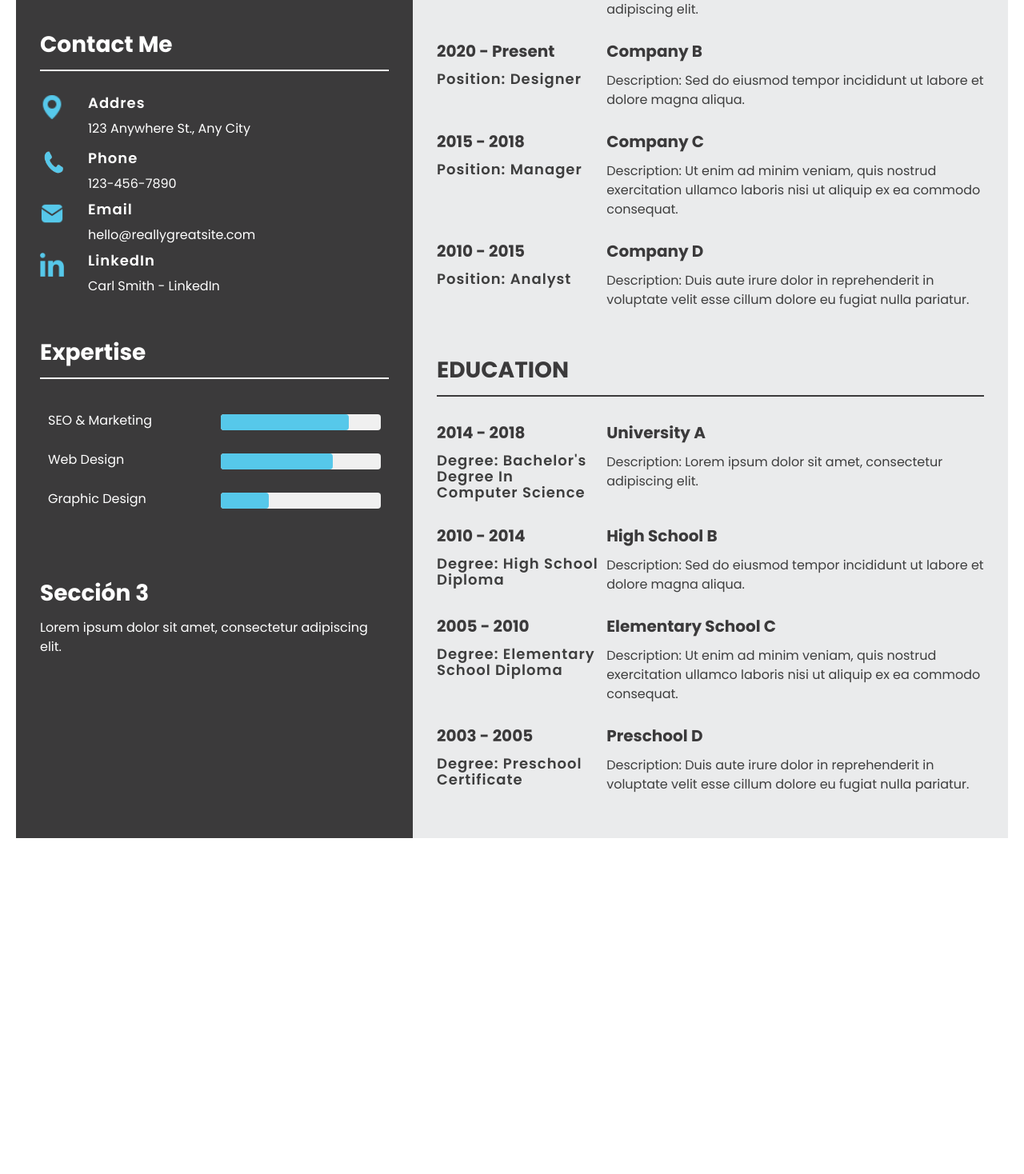
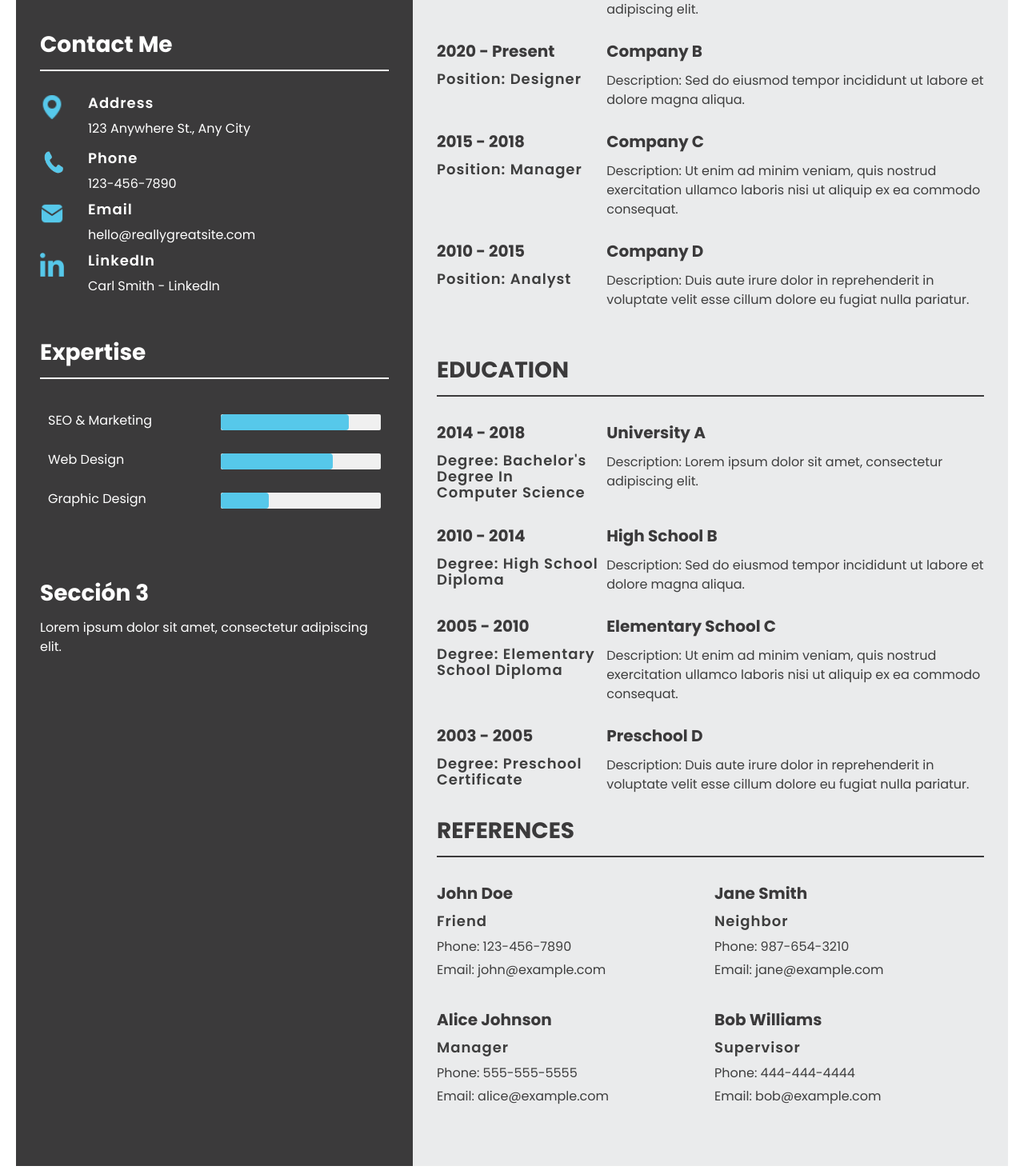
Before and after one commit to danox46/node-cv, a React (Vite) app: page / in a window 1280 px wide. Shown: the part 482-1950 px from the top of the page at 80% size. Before the commit the page ends 1550 px from the top, so only its background shows below. Built offline with nearby package versions, Linux system fonts and the light colour scheme.

Commit message:
The modules Contact and Reference are created, css is compressed.

```diff
--- a/public/App.jsx
+++ b/public/App.jsx
@@ -2,13 +2,11 @@ import React from "react";
 import axios from "axios";
 import PropsTypes from "prop-types";
 import imgAvatar from "/assets/avatar.png";
-import imgLocation from "/assets/location-icon.png";
-import imgPhone from "/assets/phone-icon.png";
-import imgEmail from "/assets/email-icon.png";
-import imgLinkedin from "/assets/linkedin-icon.png";
 import ProgressBar from "./ProgressBar";
 import WorkExperience from "./WorkExperience";
 import Education from "./Education";
+import Contact from "./Contact";
+import References from "./References";
 import "./index.css"; // General styles
 
 const App = () => {
@@ -21,39 +19,7 @@ const App = () => {
           </div>
           <h2>Contact me</h2>
           <hr class="divider" />
-          <div className="column-contact-info">
-            <div className="column-contact-info__addres flex-row">
-              <img src={imgLocation} alt="location-icon" />
-              <div>
-                <h4>Addres</h4>
-                <p>123 Anywhere St., Any City</p>
-              </div>
-            </div>
-
-            <div class="column-contact-info__phone flex-row">
-              <img src={imgPhone} alt="phone-icon" />
-              <div>
-                <h4>Phone</h4>
-                <a href="https://www.google.com/">123-456-7890</a>
-              </div>
-            </div>
-
-            <div class="column-contact-info__email flex-row">
-              <img src={imgEmail} alt="email-icon" />
-              <div>
-                <h4>Email</h4>
-                <a href="https://www.google.com/">hello@reallygreatsite.com</a>
-              </div>
-            </div>
-
-            <div class="column-contact-info__linkedin flex-row">
-              <img src={imgLinkedin} alt="linkedin-icon" />
-              <div>
-                <h4>LinkedIn</h4>
-                <a href="https://www.google.com/">Carl Smith - LinkedIn</a>
-              </div>
-            </div>
-          </div>
+          <Contact />
 
           <div className="section-expertise">
             <h2>expertise</h2>
@@ -87,6 +53,14 @@ const App = () => {
               </div>
             </div>
 
+            <div className="section-references">
+              <h2>REFERENCES</h2>
+              <hr class="divider" />
+              <div className="section-references__items">
+                <References />
+              </div>
+            </div>
+
           </div>
         </div>
       </div>
--- /dev/null
+++ b/public/Contact.jsx
@@ -0,0 +1,44 @@
+import imgLocation from "/assets/location-icon.png";
+import imgPhone from "/assets/phone-icon.png";
+import imgEmail from "/assets/email-icon.png";
+import imgLinkedin from "/assets/linkedin-icon.png";
+
+const ContactInfo = () => {
+  // Object containing contact information
+  const contactInfo = [
+    { image: imgLocation, title: "Address", text: "123 Anywhere St., Any City" },
+    { image: imgPhone, title: "Phone", text: "123-456-7890", link: "tel:123-456-7890" },
+    { image: imgEmail, title: "Email", text: "hello@reallygreatsite.com", link: "mailto:hello@reallygreatsite.com" },
+    { image: imgLinkedin, title: "LinkedIn", text: "Carl Smith - LinkedIn", link: "https://www.linkedin.com/" }
+  ];
+
+  // Function to render contact information
+  const renderContactInfo = () => {
+    return contactInfo.map((info, index) => (
+      <div key={index} className={`column-contact-info__${info.title.toLowerCase().replace(' ', '-')}`}>
+        {info.image && (
+          <div className="flex-row">
+            <img src={info.image} alt={`${info.title.toLowerCase()}-icon`} />
+            <div>
+              <h4>{info.title}</h4>
+              {info.link ? (
+                <a href={info.link}>{info.text}</a>
+              ) : (
+                <p>{info.text}</p>
+              )}
+            </div>
+          </div>
+        )}
+      </div>
+    ));
+  };
+
+  // Render contact information
+  return (
+    <div className="contact-info-container">
+      {renderContactInfo()}
+    </div>
+  );
+};
+
+export default ContactInfo;
--- a/public/Education.jsx
+++ b/public/Education.jsx
@@ -1,5 +1,5 @@
 import React from "react";
-import './css/education.css';
+import './css/modules.css';
 
 const EducationData = [
   {
@@ -39,12 +39,12 @@ const Education = () => {
   return (
     <div className="education-container">
       {EducationData.map((item) => (
-        <div className="education-item" key={item.id}>
-          <div className="education-item__date">
+        <div className="education-item flex-section" key={item.id}>
+          <div className="education-item__date width-30">
             <h3>{item.year}</h3>
             <h4>Degree: {item.degree}</h4>
           </div>
-          <div className="education-item__info">
+          <div className="education-item__info width-70">
             <h3>{item.institution}</h3>
             <p>Description: {item.description}</p>
           </div>
--- /dev/null
+++ b/public/References.jsx
@@ -0,0 +1,62 @@
+import React from "react";
+import './css/modules.css';  // Styles for recommendations
+
+// Data for recommendations
+const RecommendationsData = [
+  {
+    id: 1,
+    type: 'personal',
+    name: 'John Doe',
+    position: 'Friend',
+    phone: '123-456-7890',
+    email: 'john@example.com',
+  },
+  {
+    id: 2,
+    type: 'personal',
+    name: 'Jane Smith',
+    position: 'Neighbor',
+    phone: '987-654-3210',
+    email: 'jane@example.com',
+  },
+  {
+    id: 3,
+    type: 'work',
+    name: 'Alice Johnson',
+    position: 'Manager',
+    phone: '555-555-5555',
+    email: 'alice@example.com',
+  },
+  {
+    id: 4,
+    type: 'work',
+    name: 'Bob Williams',
+    position: 'Supervisor',
+    phone: '444-444-4444',
+    email: 'bob@example.com',
+  },
+];
+
+// Component for recommendations
+const Recommendations = () => {
+  // Function to render recommendations
+  const renderRecommendations = () => {
+    return RecommendationsData.map((item) => (
+      <div key={item.id} className={`recommendation-item ${item.type} flex-section-column`}>
+        <div>
+        <h3>{item.name}</h3>
+        <h4>{item.position}</h4>
+        </div>
+        <div>
+          <p>Phone: {item.phone}</p>
+          <p>Email: {item.email}</p>
+        </div>
+      </div>
+    ));
+  };
+
+  // Render recommendations
+  return <div className="recommendations-container flex-section-references">{renderRecommendations()}</div>;
+};
+
+export default Recommendations;
--- a/public/WorkExperience.jsx
+++ b/public/WorkExperience.jsx
@@ -1,5 +1,5 @@
 import React from "react";
-import './css/work-experience.css';
+import './css/modules.css';
 
 const ExperienceData = [
   {
@@ -39,12 +39,12 @@ const Experience = () => {
   return (
     <div className="experience-container">
       {ExperienceData.map((item) => (
-        <div className="experience-item" key={item.id}>
-          <div className="experience-item__date">
+        <div className="experience-item flex-section" key={item.id}>
+          <div className="experience-item__date width-30">
             <h3>{item.year}</h3>
             <h4>Position: {item.position}</h4>
           </div>
-          <div className="experience-item__info">
+          <div className="experience-item__info width-70">
             <h3>{item.company}</h3>
             <p>Description: {item.description}</p>
           </div>
--- a/public/css/education.css
+++ /dev/null
@@ -1,17 +0,0 @@
-.education-item {
-  display: flex;
-justify-content: space-between;
-align-items: flex-start;
-flex-direction: row;
-gap: 10px;
-width: 100%;
-margin-bottom: 20px;
-}
-
-.education-item__date {
-width: 30%;
-}
-
-.education-item__info {
-width: 70%;
-}
--- /dev/null
+++ b/public/css/modules.css
@@ -0,0 +1,31 @@
+.flex-section {
+  display: flex;
+justify-content: space-between;
+align-items: flex-start;
+flex-direction: row;
+gap: 10px;
+width: 100%;
+margin-bottom: 20px;
+}
+
+.flex-section-references {
+  display: flex;
+  flex-wrap: wrap;
+  gap: 10px;
+  margin-bottom: 20px;
+}
+
+.flex-section-column {
+  display: flex;
+  flex: 1 1 calc(50% - 10px);
+  margin-bottom: 20px;
+  flex-direction: column;
+}
+
+.width-30 {
+width: 30%;
+}
+
+.width-70 {
+width: 70%;
+}
--- a/public/css/progress-bar.css
+++ b/public/css/progress-bar.css
@@ -21,7 +21,7 @@
   width: 200px;
   height: 20px;
   background-color: #f0f0f0;
-  border-radius: 4px;
+  border-radius: 2px;
 }
 
 .progress {
--- a/public/css/work-experience.css
+++ /dev/null
@@ -1,17 +0,0 @@
-.experience-item {
-    display: flex;
-  justify-content: space-between;
-  align-items: flex-start;
-  flex-direction: row;
-  gap: 10px;
-  width: 100%;
-  margin-bottom: 20px;
-}
-
-.experience-item__date {
-  width: 30%;
-}
-
-.experience-item__info {
-  width: 70%;
-}
--- a/public/index.css
+++ b/public/index.css
@@ -90,7 +90,7 @@ body,
     margin-bottom: 10px;
 }
 
-.column-contact-info__addres img,
+.column-contact-info__address img,
 .column-contact-info__email img,
 .column-contact-info__linkedin img {
     width: 30px;
```
